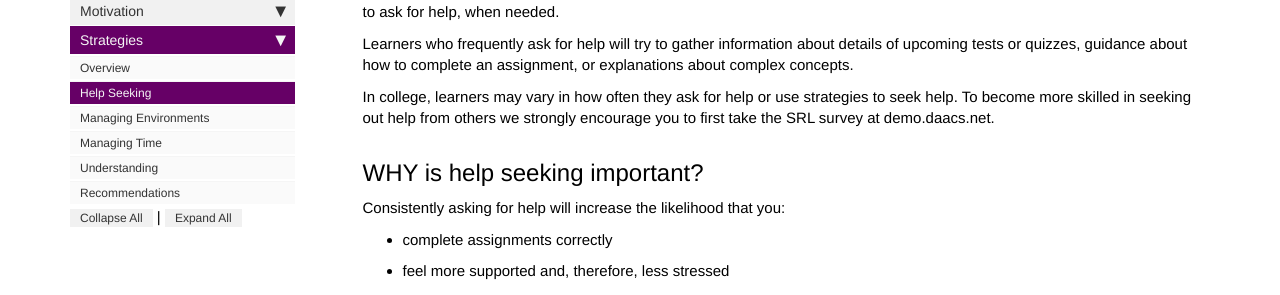
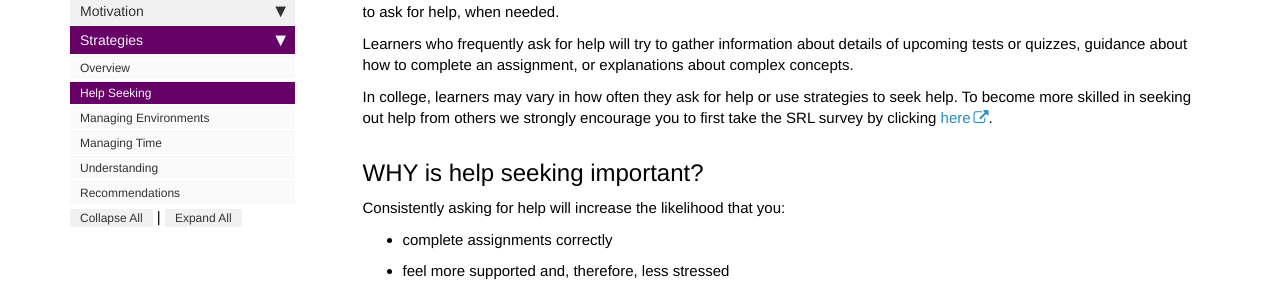
Before and after one commit to dfranklin02/SRL, a Jekyll site: the page built from docs/pages/strategies/help_seeking.md, in a window 1280 px wide and 900 px high, scrolled down 677 px. Shown: the part 172-467 px from the top of the window. Built offline with Jekyll 4.4.1, drawn with Linux system fonts in a browser that asks for light colours; nearby versions of some CDN libraries; comment, search, counter and statistics services are not loaded.

Commit message:
Update help_seeking.md

```diff
--- a/docs/pages/strategies/help_seeking.md
+++ b/docs/pages/strategies/help_seeking.md
@@ -21,7 +21,8 @@ Some classes and topics in school can be very difficult. When learners take onli
 
 Learners who frequently ask for help will try to gather information about details of upcoming tests or quizzes, guidance about how to complete an assignment, or explanations about complex concepts.
 
-In college, learners may vary in how often they ask for help or use strategies to seek help. To become more skilled in seeking out help from others we strongly encourage you to first take the SRL survey at demo.daacs.net.
+In college, learners may vary in how often they ask for help or use strategies to seek help. To become more skilled in seeking out help from others we strongly encourage you to first take the SRL survey by clicking <a href="https://demo.daacs.net/">here</a>.
+
 ## WHY is help seeking important?
 Consistently asking for help will increase the likelihood that you:
 
```
